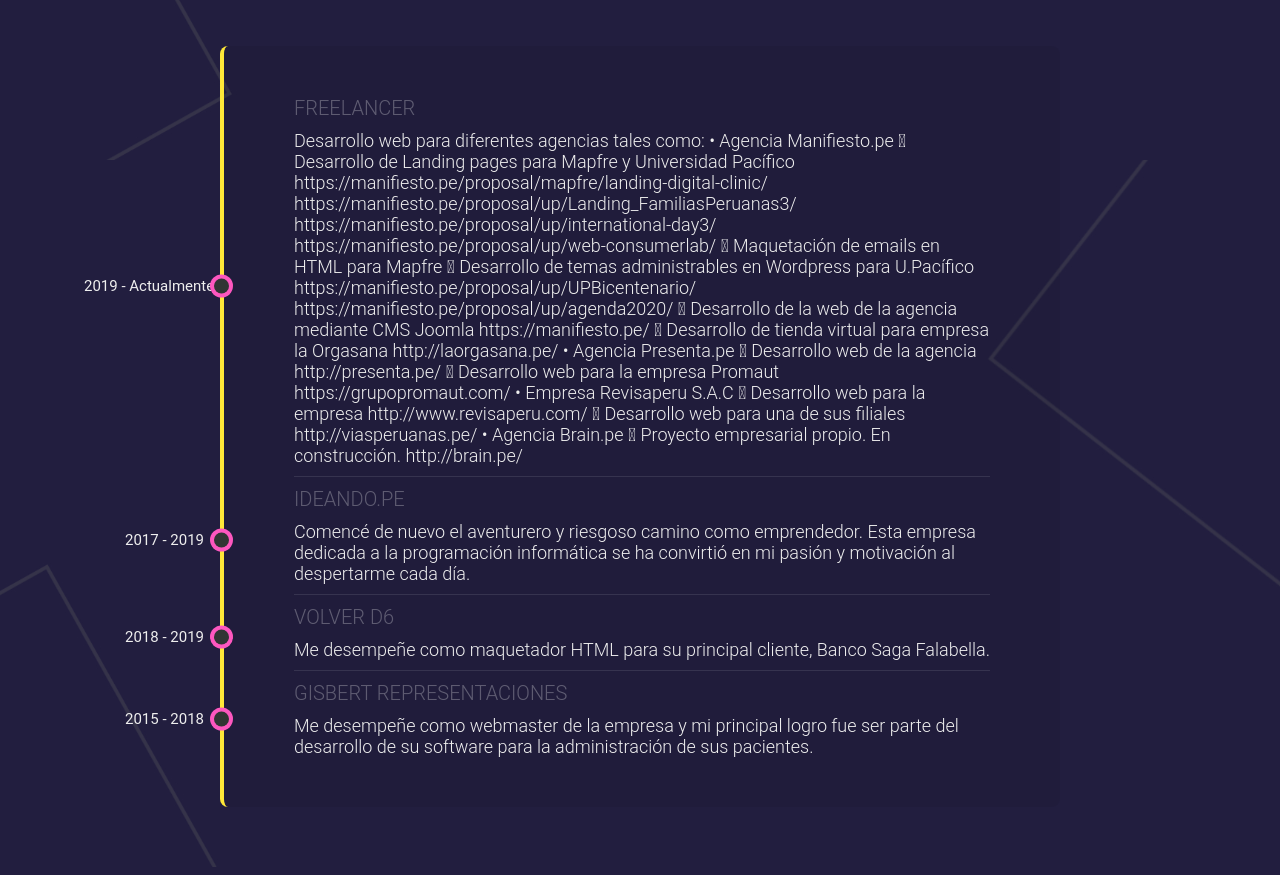
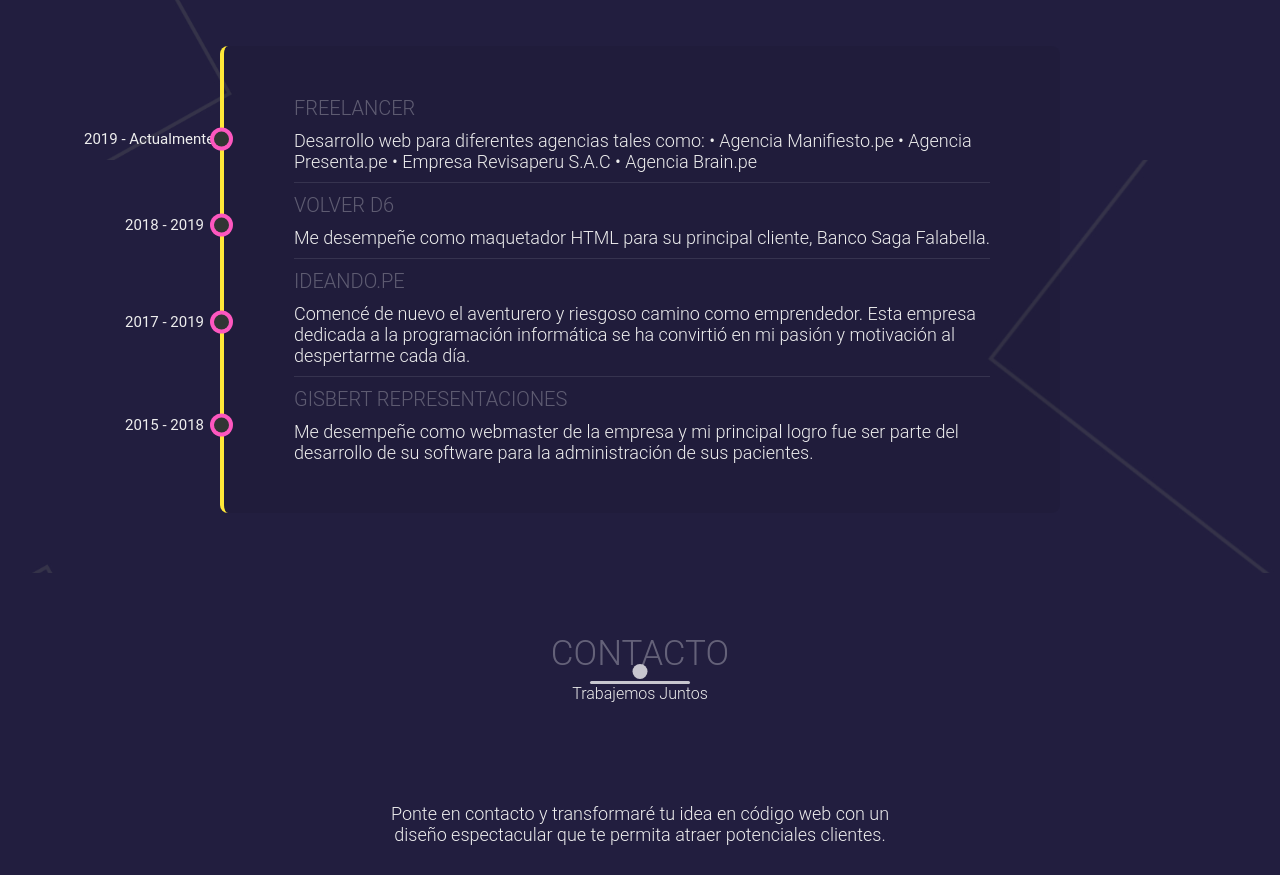
Before and after one commit to maxmanu/portafolio, a plain HTML site: page index.html in a window 1280 px wide. Shown: the part 3840-4715 px from the top of the page. Drawn offline with nearby package versions, Linux system fonts and the light colour scheme.

Commit message:
Arreglo 2

```diff
--- a/index.html
+++ b/index.html
@@ -192,46 +192,22 @@
                             <h1 class="">Freelancer</h1>
                             <p class="">
                                 Desarrollo web para diferentes agencias tales como:
-                                •	Agencia Manifiesto.pe
-                                    	Desarrollo de Landing pages para Mapfre y Universidad Pacífico
-                                    https://manifiesto.pe/proposal/mapfre/landing-digital-clinic/
-                                    https://manifiesto.pe/proposal/up/Landing_FamiliasPeruanas3/
-                                    https://manifiesto.pe/proposal/up/international-day3/
-                                    https://manifiesto.pe/proposal/up/web-consumerlab/
-                                    	Maquetación de emails en HTML para Mapfre
-                                    	Desarrollo de temas administrables en Wordpress para U.Pacífico
-                                    https://manifiesto.pe/proposal/up/UPBicentenario/
-                                    https://manifiesto.pe/proposal/up/agenda2020/
-                                    	Desarrollo de la web de la agencia mediante CMS Joomla
-                                    https://manifiesto.pe/
-                                    	Desarrollo de tienda virtual para empresa la Orgasana
-                                    http://laorgasana.pe/
-
-                              •	Agencia Presenta.pe
-                                    	Desarrollo web de la agencia
-                                    http://presenta.pe/
-                                    	Desarrollo web para la empresa Promaut
-                                    https://grupopromaut.com/
-                              •	Empresa Revisaperu S.A.C
-                                    	Desarrollo web para la empresa
-                                    http://www.revisaperu.com/
-                                    	Desarrollo web para una de sus filiales
-                                    http://viasperuanas.pe/
-                              •	Agencia Brain.pe
-                                    	Proyecto empresarial propio. En construcción.
-                                    http://brain.pe/
+                                • Agencia Manifiesto.pe
+                                • Agencia Presenta.pe
+                                • Empresa Revisaperu S.A.C
+                                • Agencia Brain.pe
+                            </p>
+                        </li>
+                        <li class="date" data-date="2018 - 2019">
+                            <a href="http://www.volverd6.com.pe/" target="_blank"><h1 class="">Volver D6</h1></a>
+                            <p class="">
+                                Me desempeñe como maquetador HTML para su principal cliente, Banco Saga Falabella.
                             </p>
                         </li>
                         <li class="date" data-date="2017 - 2019">
                             <a href="https://www.ideando.pe/" target="_blank"><h1 class="">ideando.pe</h1></a>
                             <p class="">
                                 Comencé de nuevo el aventurero y riesgoso camino como emprendedor. Esta empresa dedicada a la programación informática se ha convirtió en mi pasión y motivación al despertarme cada día.
-                            </p>
-                        </li>
-                        <li class="date" data-date="2018 - 2019">
-                            <a href="http://www.volverd6.com.pe/" target="_blank"><h1 class="">Volver D6</h1></a>
-                            <p class="">
-                                Me desempeñe como maquetador HTML para su principal cliente, Banco Saga Falabella.
                             </p>
                         </li>
                         <li class="date" data-date="2015 - 2018">
```
